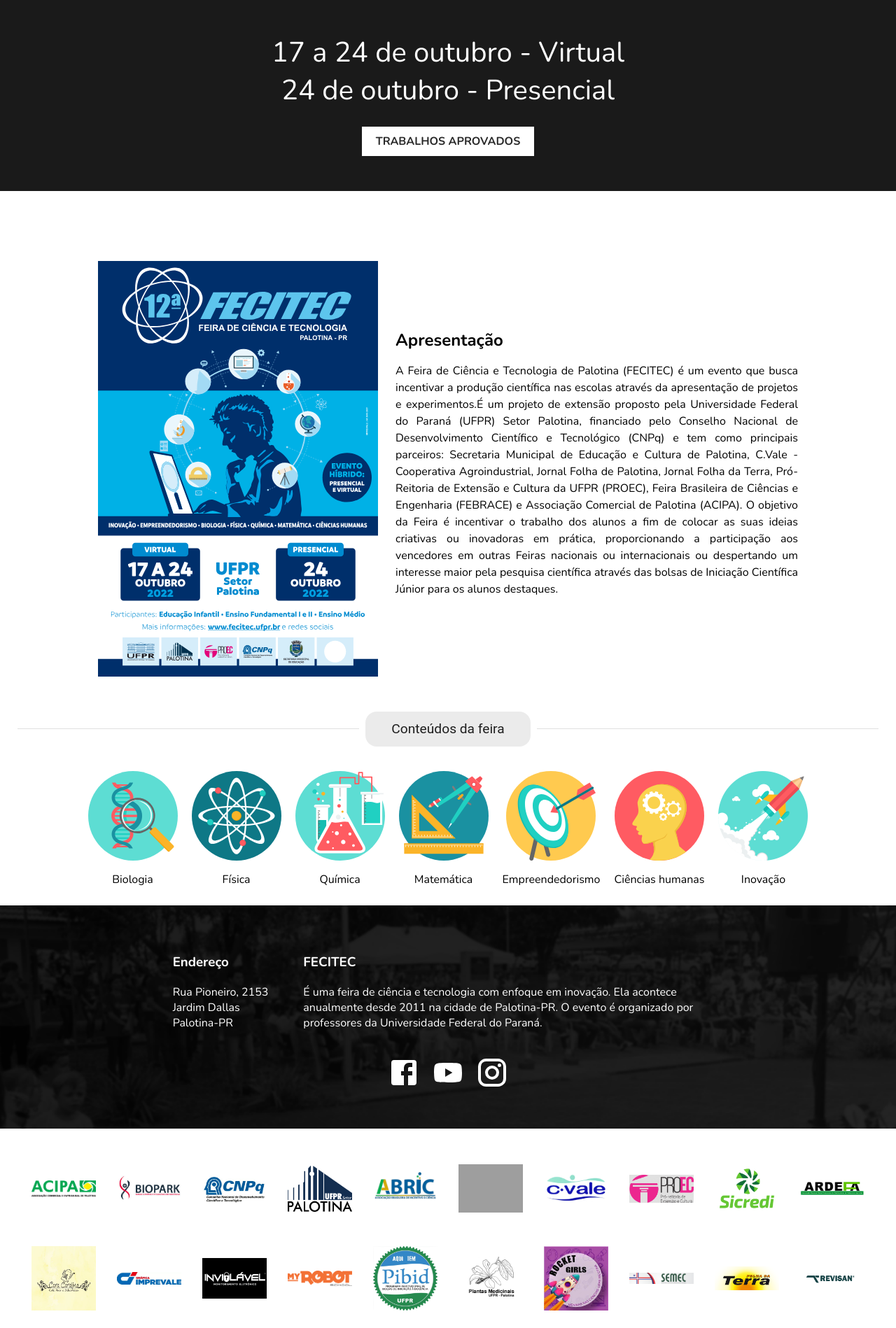
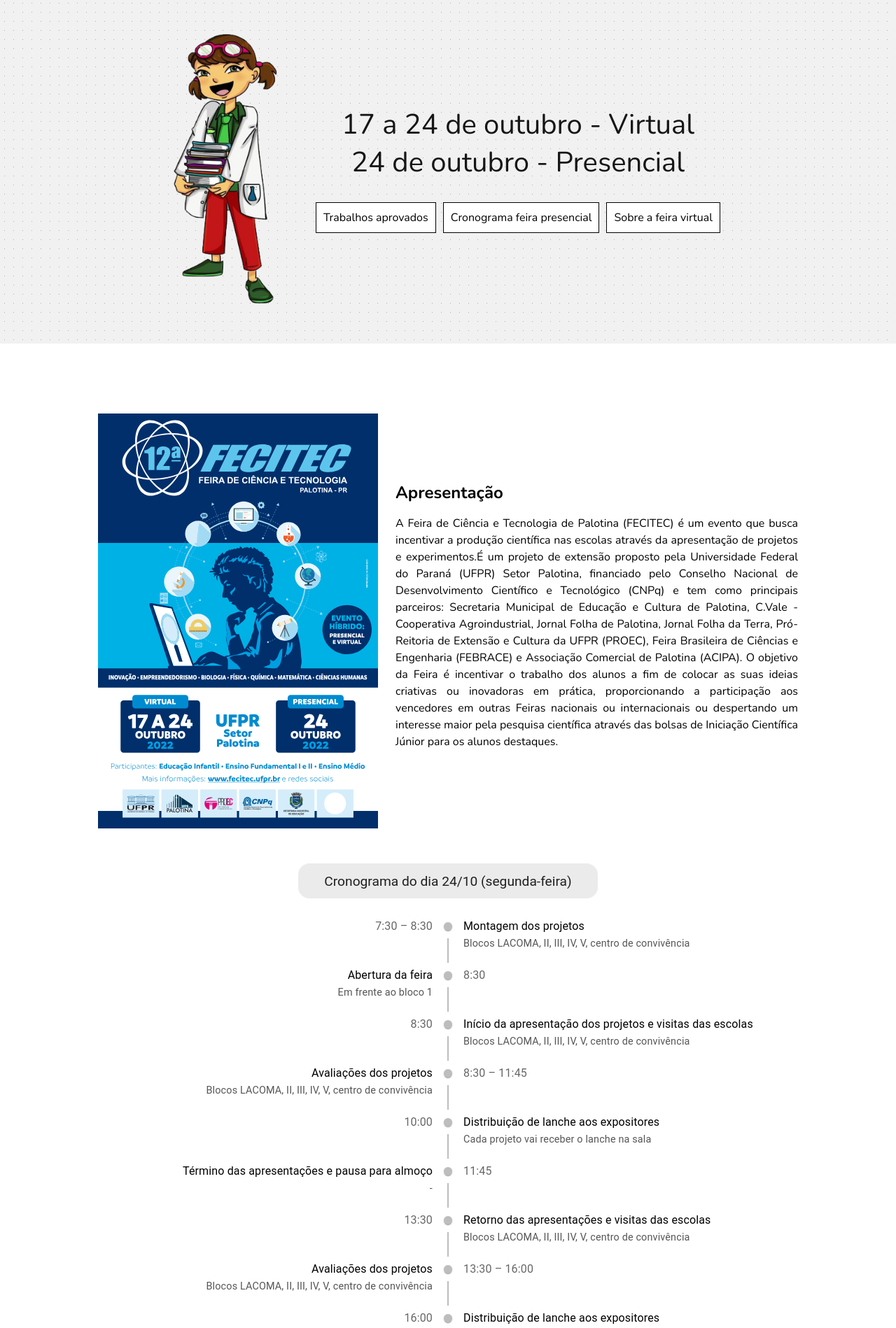
Before and after one commit to gaabrielo/fecitec, a React (Create React App) app in the folder frontend/: page / in a window 1280 px wide. Shown: the part 502-2400 px from the top of the page at 70% size. Built offline with nearby package versions, Linux system fonts and the light colour scheme; grey boxes are pictures that could not be loaded.

Commit message:
cronograma

```diff
--- a/frontend/src/json/config.json
+++ b/frontend/src/json/config.json
@@ -1,5 +1,6 @@
 {
     "titulo": "12° Fecitec",
     "manual": "/docs/orientacoes/2022.pdf",
-    "aprovados": "/docs/aprovados/2022.pdf"
+    "aprovados": "/docs/aprovados/2022.pdf",
+    "cronogramaPresencial": "/docs/cronogramas/2022_presencial.pdf"
 }
--- /dev/null
+++ b/frontend/src/json/cronograma_presencial.json
@@ -0,0 +1,57 @@
+[
+    {
+        "horario": "7:30 – 8:30",
+        "atividade": "Montagem dos projetos",
+        "ensalamento": "Blocos LACOMA, II, III, IV, V, centro de convivência"
+    },
+    {
+        "horario": "8:30",
+        "atividade": "Abertura da feira",
+        "ensalamento": "Em frente ao bloco 1"
+    },
+    {
+        "horario": "8:30",
+        "atividade": "Início da apresentação dos projetos e visitas das escolas",
+        "ensalamento": "Blocos LACOMA, II, III, IV, V, centro de convivência"
+    },
+    {
+        "horario": "8:30 – 11:45",
+        "atividade": "Avaliações dos projetos",
+        "ensalamento": "Blocos LACOMA, II, III, IV, V, centro de convivência"
+    },
+    {
+        "horario": "10:00",
+        "atividade": "Distribuição de lanche aos expositores",
+        "ensalamento": "Cada projeto vai receber o lanche na sala"
+    },
+    {
+        "horario": "11:45",
+        "atividade": "Término das apresentações e pausa para almoço",
+        "ensalamento": "-"
+    },
+    {
+        "horario": "13:30",
+        "atividade": "Retorno das apresentações e visitas das escolas",
+        "ensalamento": "Blocos LACOMA, II, III, IV, V, centro de convivência"
+    },
+    {
+        "horario": "13:30 – 16:00",
+        "atividade": "Avaliações dos projetos",
+        "ensalamento": "Blocos LACOMA, II, III, IV, V, centro de convivência"
+    },
+    {
+        "horario": "16:00",
+        "atividade": "Distribuição de lanche aos expositores",
+        "ensalamento": "Cada projeto vai receber o lanche na sala"
+    },
+    {
+        "horario": "17:00",
+        "atividade": "Término das apresentações e desmontar os projetos",
+        "ensalamento": "Blocos LACOMA, II, III, IV, V, centro de convivência"
+    },
+    {
+        "horario": "17:15",
+        "atividade": "Cerimônia de premiação",
+        "ensalamento": "Em frente ao bloco 1"
+    }
+]
--- a/frontend/src/json/menu.json
+++ b/frontend/src/json/menu.json
@@ -6,6 +6,10 @@
     {
         "descricao": "Trabalhos Aprovados",
         "link": "aprovados"
+    },
+    {
+        "descricao": "Feira Virtual",
+        "link": "/virtual"
     },
     {
         "descricao": "Manual",
--- /dev/null
+++ b/frontend/src/pages/feiraVirtual/index.js
@@ -0,0 +1,31 @@
+import React from 'react'
+
+import Titulo from '../../components/titulo'
+
+import './style.css'
+
+function FeiraVirtual() {
+
+    return (
+        <div id='feiraVirtual'>
+            <Titulo descricao='Informações sobre a feira de 17 à 24 de outubro' texto='Feira Virtual' />
+
+            <ul>
+                <li>A 12ª FECITEC será no formato híbrido: presencial para Palotina e região (dia 24 de outubro na UFPR, segunda-feira) e virtual (para projetos de outros locais)</li>
+                <li>Curta, siga e compartilhe: Facebook (<a href='https://www.facebook.com/fecitecpalotina' target='_BLANK'>@fecitecpalotina</a>) e Instagram (<a href='https://www.instagram.com/fecitec.palotina/' target='_BLANK'>@fecitec.palotina</a>)</li>
+                <li>Se tiverem fotos do andamento dos projetos / das atividades realizadas podem nos enviar por e-mail (fecitec.ufpr@gmail.com) que divulgaremos nas redes sociais. Ou ainda podem publicar e marcar a FECITEC. Auxilia na divulgação das ações da escola e da Feira</li>
+                <li>Os critérios de avaliação dos projetos são os mesmos das edições anteriores e estão descritos detalhadamente no manual de orientações. Sugerimos uma leitura cautelosa e check list dos itens no seu projeto para aprimoramento antes da Feira. Disponível em <a href='/manual' target='_BLANK'>http://www.fecitec.ufpr.br/manual</a></li>
+                <li>Todos os projetos inscritos na modalidade virtual deverão gravar um vídeo, de até 10 minutos, apresentando o projeto e as ideias. Após a conclusão do vídeo, este deverá ser disponibilizado em canal do YouTube e o link de acesso deverá ser encaminhado, até dia 08 de outubro, para a comissão organizadora no e-mail: fecitec.ufpr@gmail.com</li>
+                <li>Não há necessidade de envio de materiais extra como o projeto, relatórios, banners, etc.</li>
+                <li>Os projetos ficarão disponíveis no site da FECITEC de 17 a 24de outubro e os avaliadores vão ler o resumo e assistir o vídeo</li>
+                <li>Não haverá uma sala de interação entre os projetos e avaliadores/visitantes. No entanto, os comentários dos avaliadores sobre o projeto serão enviados, após a feira, para o e-mail cadastrado na inscrição</li>
+                <li>Divulgaremos os premiados no dia 24 de outubro através de um vídeo no canal do YouTube - <a href='https://www.youtube.com/channel/UCedhLDlFf5lJ4aRUu_4fKGw' target='_BLANK'>Feira de Ciência e Tecnologia de Palotina</a></li>
+                <li>Caso o projeto de vocês seja premiado, entraremos em contato e enviaremos as medalhas, troféus, e outros prêmios pelo correio</li>
+            </ul>
+
+            <p>Desde já, agradecemos a participação e em caso de dúvidas estamos à disposição.</p>
+        </div>
+    )
+}
+
+export default FeiraVirtual
--- /dev/null
+++ b/frontend/src/pages/feiraVirtual/style.css
@@ -0,0 +1,22 @@
+#feiraVirtual {
+    display: flex;
+    align-items: center;
+    justify-content: center;
+    flex-direction: column;
+    margin-bottom: 50px;
+}
+
+#feiraVirtual ul {
+    max-width: 1000px;
+    margin-right: 20px;
+}
+
+#feiraVirtual ul li {
+    margin: 10px 0;
+    text-align: justify;
+}
+
+#feiraVirtual ul li a {
+    color: #000000;
+    text-decoration: underline;
+}
--- /dev/null
+++ b/frontend/src/pages/inicio/cronograma/index.js
@@ -0,0 +1,53 @@
+import React from 'react'
+
+import { Divider, Chip, Button } from '@mui/material'
+import { Timeline, TimelineItem, TimelineSeparator, TimelineConnector, TimelineContent, TimelineDot, TimelineOppositeContent } from '@mui/lab'
+import CloudDownloadIcon from '@mui/icons-material/CloudDownload'
+
+import cronogramaPresencial from '../../../json/cronograma_presencial.json'
+
+import { cronogramaPresencial as linkCronograma } from '../../../json/config.json'
+
+function ItemPresencial(item, i) {
+
+    return (
+        <TimelineItem key={i}>
+            <TimelineOppositeContent color='text.secondary'>
+                {item.horario}
+            </TimelineOppositeContent>
+            <TimelineSeparator>
+                <TimelineDot />
+                {i !== cronogramaPresencial.length - 1 && <TimelineConnector />}
+            </TimelineSeparator>
+            <TimelineContent>
+                <div className='itemTimeline'>
+                    <p>{item.atividade}</p>
+                    <span>{item.ensalamento}</span>
+                </div>
+            </TimelineContent>
+        </TimelineItem>
+    )
+}
+
+function Cronograma() {
+
+    return (
+        <div className='timeline'>
+            <Divider>
+                <Chip label='Cronograma do dia 24/10 (segunda-feira)' sx={{ fontSize: '1.2rem', padding: '25px 25px' }} />
+            </Divider>
+            <Timeline className='component' position='alternate'>
+                {
+                    cronogramaPresencial.map(ItemPresencial)
+                }
+            </Timeline>
+            <a href={linkCronograma} download='FECITEC-CRONOGRAMA-PRESENCIAL' style={{ marginBottom: '20px' }}>
+                <Button variant='contained' color='success' startIcon={<CloudDownloadIcon />} size='large'>
+                    cronograma com instruções
+                </Button>
+            </a>
+        </div>
+    )
+}
+
+export default Cronograma
--- a/frontend/src/pages/inicio/index.js
+++ b/frontend/src/pages/inicio/index.js
@@ -14,6 +14,8 @@
 import imgCienciasHumanas from '../../assets/imagens/areas/think.svg'
 import imgInovacao from '../../assets/imagens/areas/rocket.png'
 
+import Cronograma from './cronograma'
+
 const Conteudo = ({ imagem, descricao }) => (
     <div className='materiasItem'>
         <img src={imagem} alt={descricao} />
@@ -26,9 +28,18 @@
     return (
         <div id='inicio'>
             <div className='descricao'>
-                <h2>17 a 24 de outubro - Virtual</h2>
-                <h2>24 de outubro - Presencial</h2>
-                <a href='/aprovados' className='btnInscricao'>TRABALHOS APROVADOS</a>
+                <div>
+                    <img src='imagens/fecitec/mascote.png' alt='Fecitequinha' />
+                </div>
+                <div>
+                    <h2>17 a 24 de outubro - Virtual</h2>
+                    <h2>24 de outubro - Presencial</h2>
+                    <div className='links'>
+                        <a href='/aprovados'>Trabalhos aprovados</a>
+                        <a href='#cronograma'>Cronograma feira presencial</a>
+                        <a href='/virtual'>Sobre a feira virtual</a>
+                    </div>
+                </div>
             </div>
 
             <div className='apresentacao'>
@@ -65,6 +76,10 @@
                 </div>
             </div>
 
+            <div id='cronograma'>
+                <Cronograma />
+            </div>
+
             <div className='materias'>
                 <div className='divisor'>
                     <Divider>
--- a/frontend/src/pages/inicio/style.css
+++ b/frontend/src/pages/inicio/style.css
@@ -1,12 +1,18 @@
 #inicio .descricao {
-    background-color: #1a1a1a;
-    color: #fff;
+    color: #161616;
     display: flex;
-    flex-direction: column;
     align-items: center;
     justify-content: center;
     padding: 50px 20px;
     text-align: center;
+    background-image: radial-gradient(#afafaf 0.65px, #f1f1f1 0.65px);
+    background-attachment: fixed;
+    background-size: 13px 13px;
+}
+
+#inicio .descricao img {
+    width: 150px;
+    margin-right: 50px;
 }
 
 #inicio .descricao h2 {
@@ -17,6 +23,31 @@
 
 #inicio .descricao a {
     margin-top: 25px;
+}
+
+#inicio .descricao .links {
+    display: flex;
+    justify-content: center;
+    margin: 0;
+    margin-top: 25px;
+    padding: 0;
+}
+
+#inicio .descricao .links a {
+    display: flex;
+    align-items: center;
+    justify-content: center;
+    color: #000000;
+    background-color: #ffffff;
+    padding: 10px;
+    border: 1px solid #000000;
+    margin: 5px;
+    transition: 0.3s all;
+}
+
+#inicio .descricao .links a:hover {
+    color: #ffffff;
+    background-color: #000000;
 }
 
 #inicio .apresentacao {
@@ -102,6 +133,27 @@
     width: 128px;
 }
 
+#inicio .timeline {
+    display: flex;
+    flex-direction: column;
+    align-items: center;
+    margin-bottom: 50px;
+}
+
+#inicio .timeline .component {
+    width: 90%;
+}
+
+#inicio .timeline .itemTimeline p {
+    margin: 0;
+    padding: 0;
+}
+
+#inicio .timeline .itemTimeline span {
+    font-size: 0.9rem;
+    color: #565656;
+}
+
 @media (max-width:  1400px) {
     #inicio .apresentacao .texto {
         padding: 0 0 0 25px;
@@ -130,6 +182,19 @@
 }
 
 @media (max-width: 850px) {
+    #inicio .descricao {
+        flex-direction: column;
+    }
+
+    #inicio .descricao img {
+        margin: 0;
+        width: 125px;
+    }
+
+    #inicio .descricao h2 {
+        font-size: 1.7rem;
+    }
+
     #inicio .apresentacao .cartaz img {
         width: 100%;
         min-width: 350px;
--- a/frontend/src/routes/index.js
+++ b/frontend/src/routes/index.js
@@ -8,6 +8,7 @@
 import Anais from '../pages/anais'
 import Aprovados from '../pages/trabalhosAprovados'
 import Inscricao from '../pages/inscricao'
+import Virtual from '../pages/feiraVirtual'
 
 import config from '../json/config.json'
 
@@ -25,6 +26,7 @@
                 <Route path='/aprovados'  component={Aprovados} />
                 <Route path='/anais/:ano'  component={Anais} />
                 <Route path='/inscricao' component={Inscricao} />
+                <Route path='/virtual' component={Virtual} />
             </Switch>
         </BrowserRouter>
     )
```
Also changed, not shown: frontend/public/imagens/fecitec/mascote.png (added), 1 other file (tests, documents, lock files or other folders).
